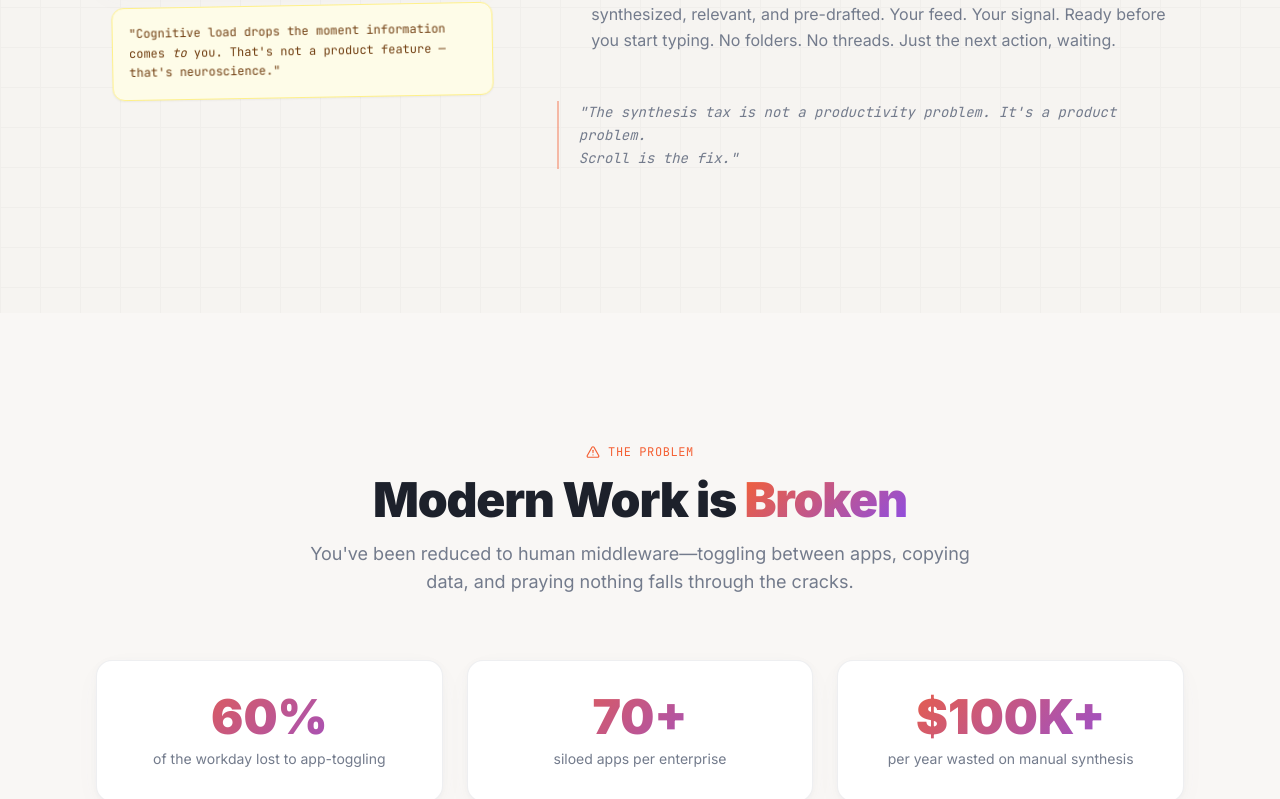
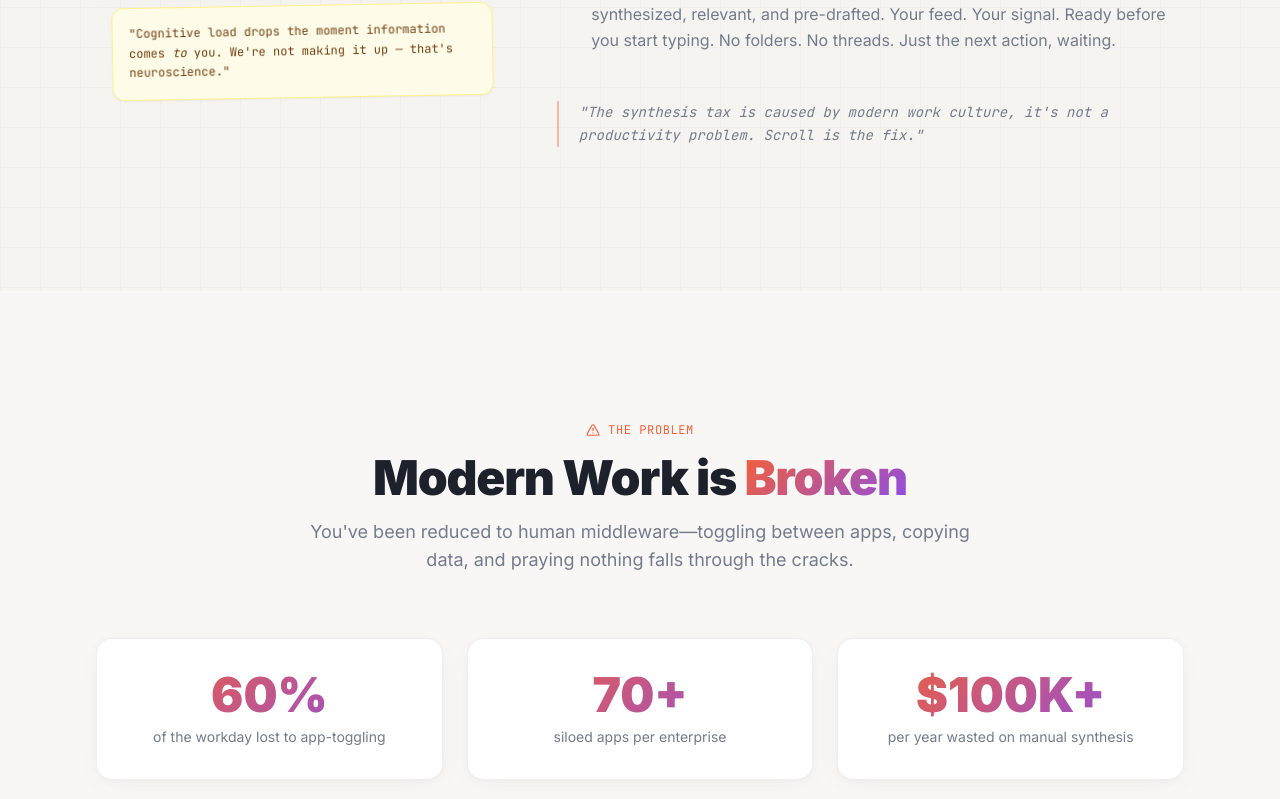
Before and after one commit to ekai-intelligence/ek1-landing, a React (Vite) app: page / in a window 1280 px wide. Shown: the part 1836-2635 px from the top of the page. Built offline with nearby package versions, Linux system fonts and the light colour scheme; the HTML template or start-up script is replaced by a standard one.

Commit message:
Thesis section update 1

```diff
--- a/src/components/ThesisSection.tsx
+++ b/src/components/ThesisSection.tsx
@@ -117,7 +117,7 @@ const ThesisSection = () => {
               className="mt-4 ml-4 bg-yellow-50 border border-yellow-200 rounded-sm p-4 font-mono text-xs text-yellow-900 leading-relaxed shadow-sm"
               style={{ transform: "rotate(-1.5deg)" }}
             >
-              "Cognitive load drops the moment information comes <em>to</em> you. That's not a product feature — that's neuroscience."
+              "Cognitive load drops the moment information comes <em>to</em> you. We're not making it up — that's neuroscience."
             </motion.div>
           </motion.div>
 
@@ -159,9 +159,7 @@ const ThesisSection = () => {
               transition={{ delay: 0.5 }}
               className="mt-2 pl-5 border-l-2 border-primary/40 font-mono text-sm text-muted-foreground italic leading-relaxed"
             >
-              "The synthesis tax is not a productivity problem. It's a product problem.
-              <br />
-              Scroll is the fix."
+              "The synthesis tax is caused by modern work culture, it's not a productivity problem. Scroll is the fix."
             </motion.blockquote>
           </div>
         </div>
```
